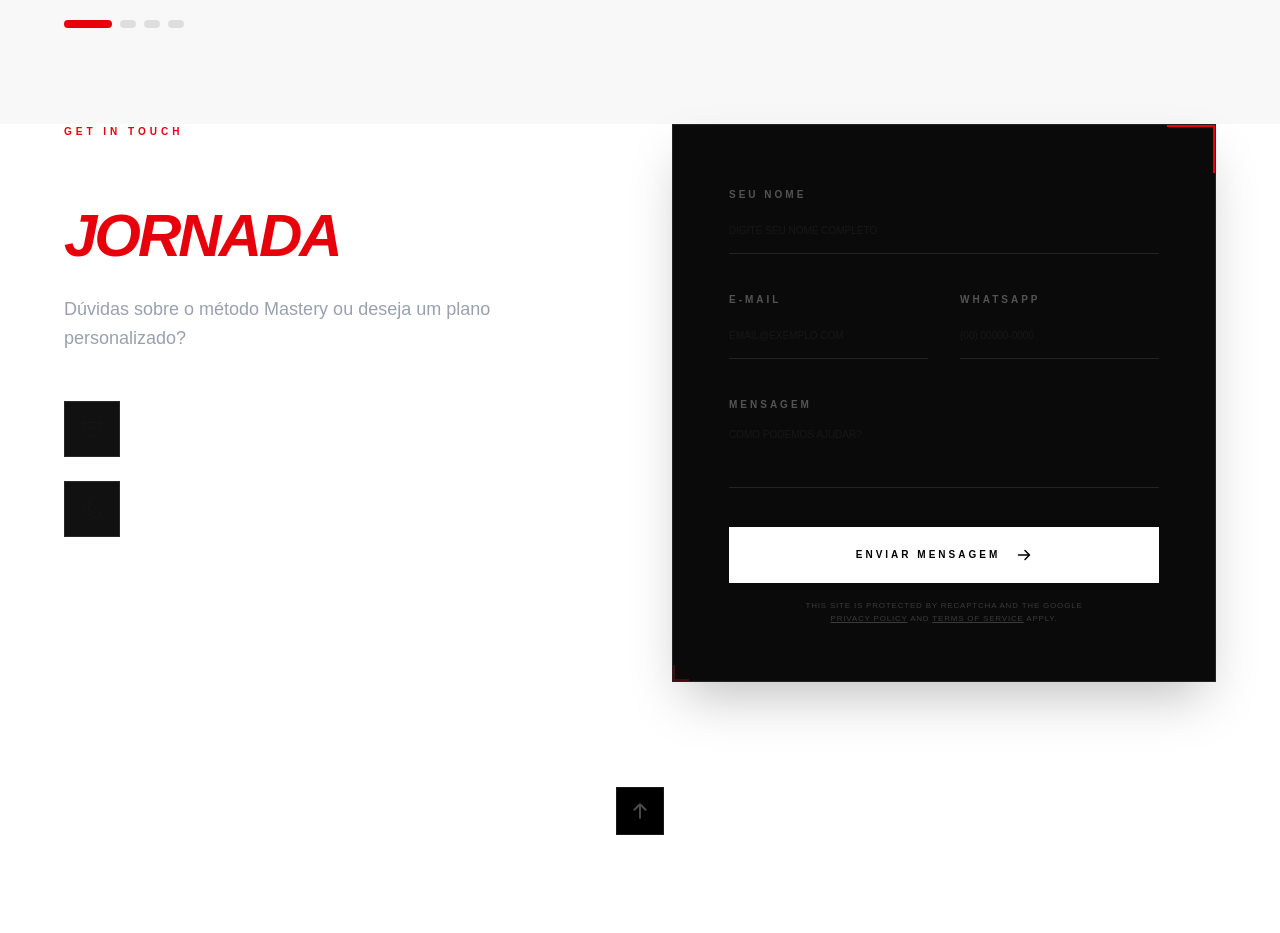
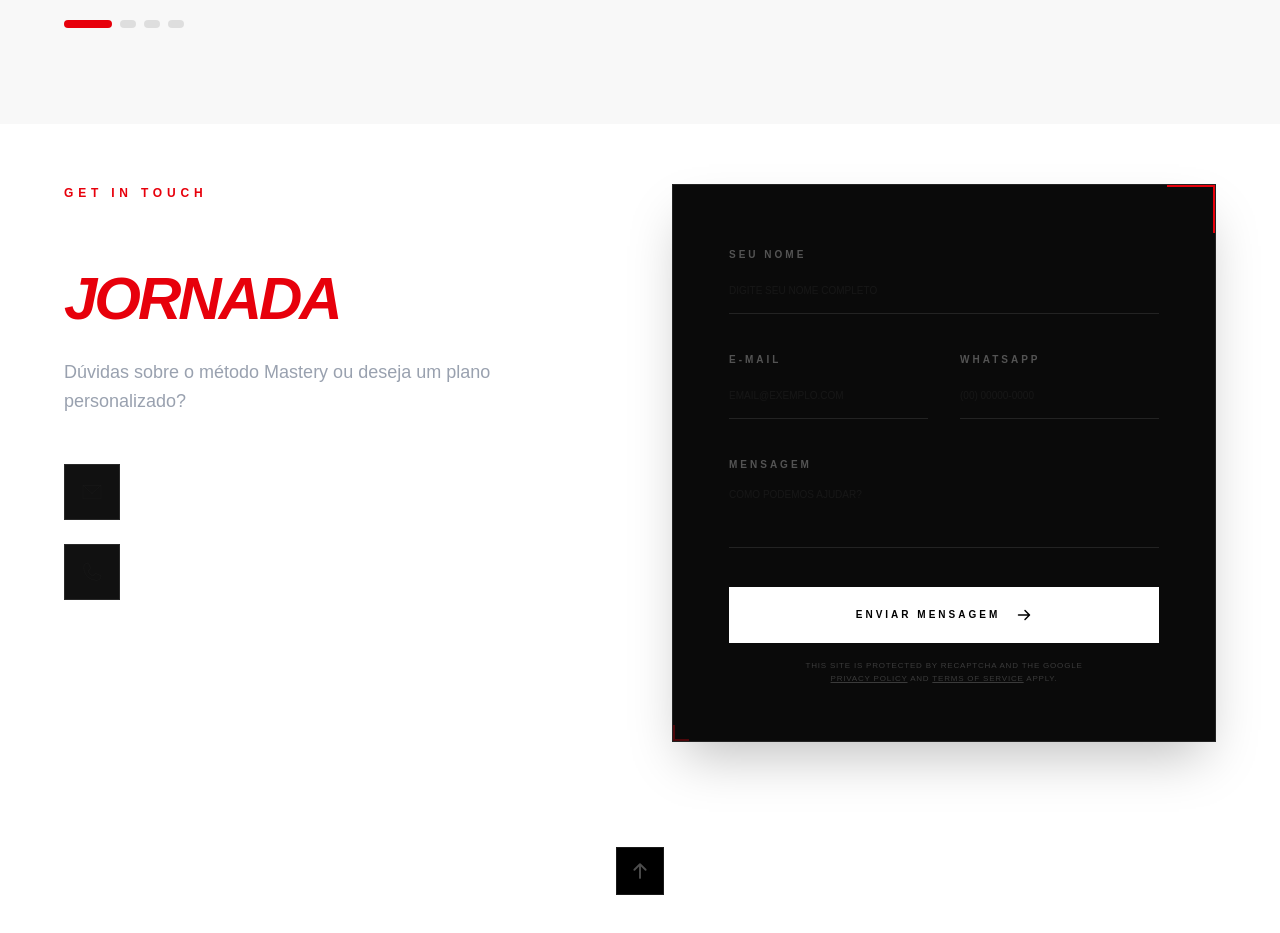
Before and after one commit to kvduarte/rwe, a Next.js app: page / in a window 1280 px wide. Shown: the part 4160-5093 px from the top of the page. Built offline with nearby package versions, Linux system fonts and the light colour scheme; no server answers.

Commit message:
arrumando o espaco

```diff
--- a/app/_components/contact.tsx
+++ b/app/_components/contact.tsx
@@ -170,12 +170,12 @@ export default function Contact() {
 
   return (
     <section>
-      <div className="container mx-auto max-w-6xl relative z-10">
+      <div className="container mx-auto max-w-6xl relative z-10 top-15">
         <div className="grid grid-cols-1 lg:grid-cols-2 gap-16 items-start">
 
           <div className="space-y-12">
             <div>
-              <span className="text-red-600 font-bold tracking-[0.4em] text-[10px] uppercase block mb-4">
+              <span className="text-red-600 font-bold tracking-[0.4em] text-[12px] uppercase block mb-4">
                 Get in Touch
               </span>
 
--- a/app/layout.tsx
+++ b/app/layout.tsx
@@ -35,7 +35,9 @@ export default function RootLayout({
       className={`${geistSans.variable} ${geistMono.variable} h-full antialiased`}
     >
       <body>
-        {children}
+        <SmoothScroll>
+          {children}
+        </SmoothScroll>
 
         <Script
           src={`https://www.google.com/recaptcha/api.js?render=${process.env.NEXT_PUBLIC_RECAPTCHA_SITE_KEY}`}
```
